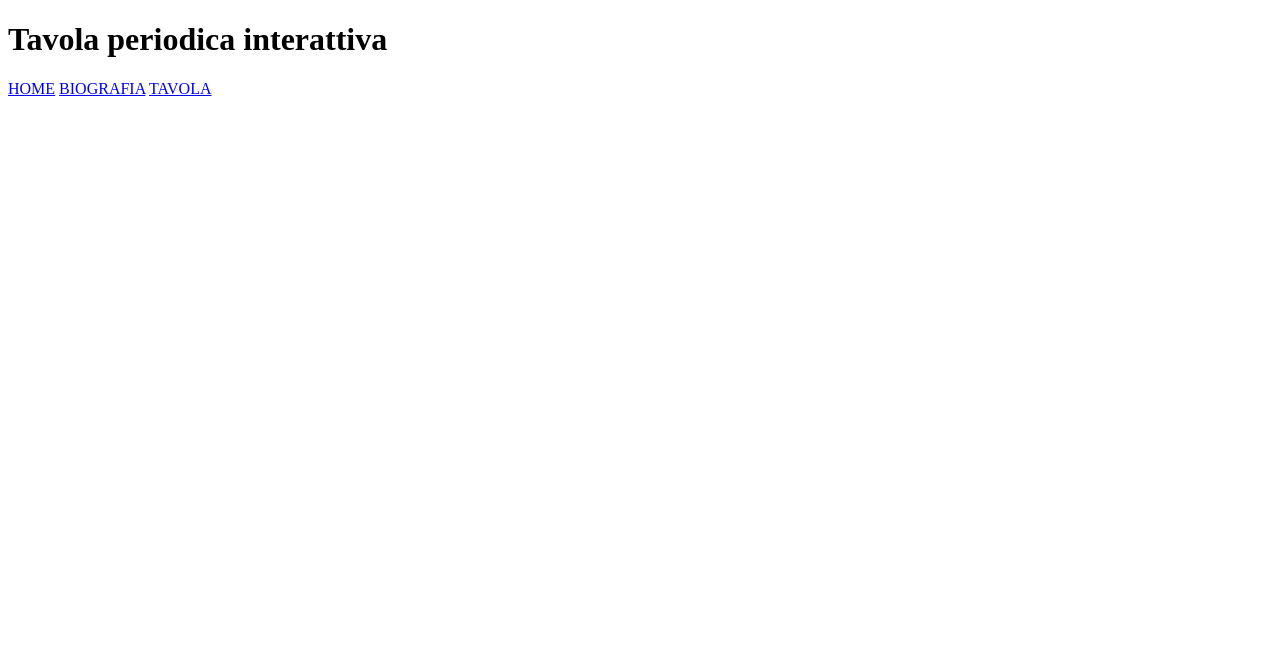
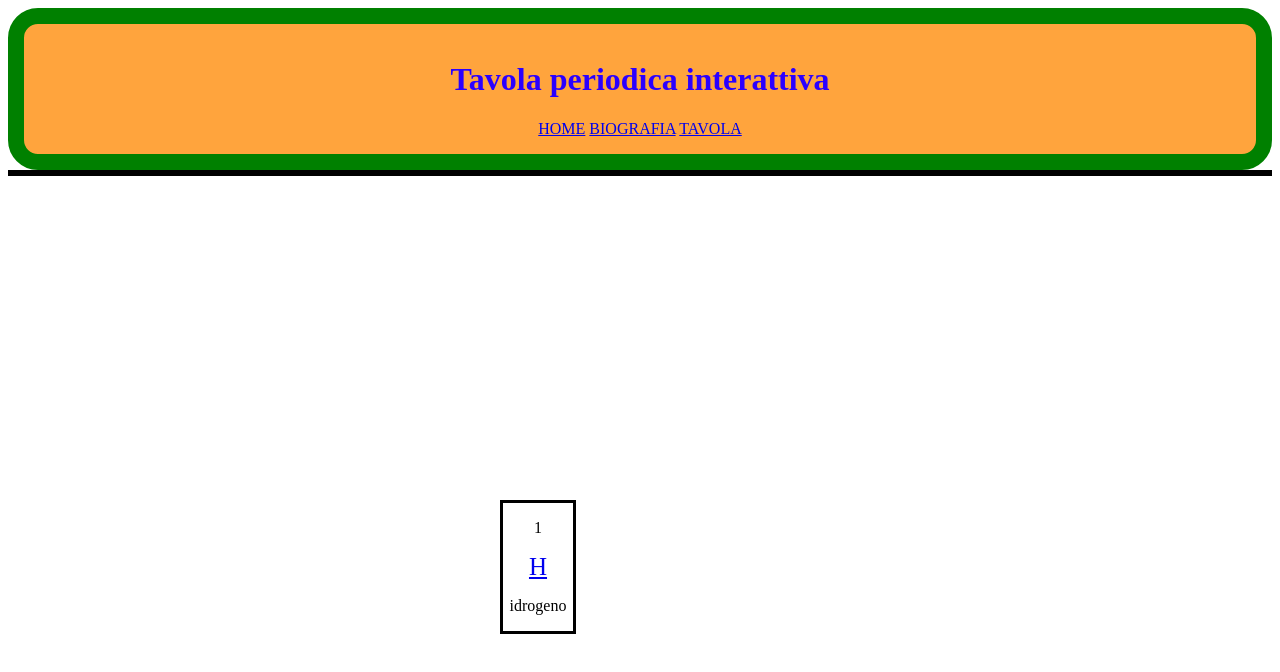
Before and after one commit to nicofiorescuola/computer2, a plain HTML site: page tavola.html in a window 1280 px wide. Drawn offline with Linux system fonts and the light colour scheme.

Commit message:
abbiamo fatto javascript

```diff
--- /dev/null
+++ b/programma.js
@@ -0,0 +1,28 @@
+
+
+let contenitore = document.getElementById('contenitore');
+contenitore.style.borderStyle = 'solid';
+
+let elemento = document.createElement('div');
+elemento.style.borderStyle = 'solid'
+elemento.style.width = '70px'
+elemento.style.textAlign = 'center'
+elemento.style.position = 'absolute'
+elemento.style.top = '500px';
+elemento.style.left = '500px';
+
+let numeroAtomico = document.createElement('p');
+numeroAtomico.innerText = 1;
+elemento.appendChild(numeroAtomico);
+
+let simbolo = document.createElement('a');
+simbolo.innerText = 'H';
+simbolo.href = 'https://it.wikipedia.org/wiki/Idrogeno'
+simbolo.style.fontSize = '25px'
+elemento.appendChild(simbolo);
+
+let nome = document.createElement('p');
+nome.innerText = 'idrogeno';
+elemento.appendChild(nome);
+
+contenitore.appendChild(elemento);
--- a/style.css
+++ b/style.css
@@ -1,3 +1,24 @@
 .intestazione{
     background-color: rgba(255, 154, 39, 0.899);
+    color: rgb(43, 0, 255);
+    text-align: center;
+
+    padding: 16px;
+
+    border-style: solid;
+    border-color: green;
+    border-width: 16px;
+    border-radius: 30px;
 }
+
+.link-navigazione{
+    color: darkmagenta;
+    font-weight: bold;
+
+}
+
+.immagine-spostabile{
+    position: absolute;
+    top: 500px;
+    left: 500px;
+}
--- a/tavola.html
+++ b/tavola.html
@@ -7,7 +7,7 @@
     <link rel="stylesheet" href="style.css">
 </head>
 <body>
-    <header>
+    <header class="intestazione">
         <h1>Tavola periodica interattiva</h1>
     <nav>
         <a href="index.html">HOME</a>
@@ -15,10 +15,12 @@
         <a href="tavola.html">TAVOLA</a>
     </nav>
     </header>
-    <main>
+    <main id="contenitore">
+
     </main>
     <footer>
 
     </footer>
 </body>
+<script src="programma.js"></script>
 </html>
```
Also changed, not shown: index.html (+4 -4 lines).
